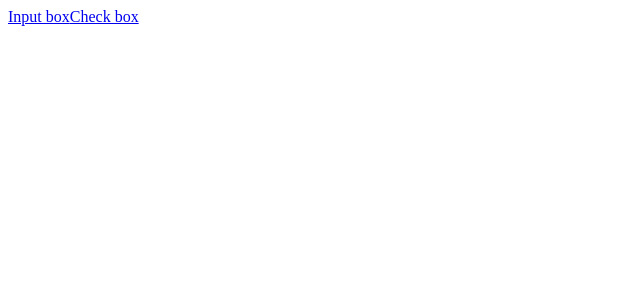
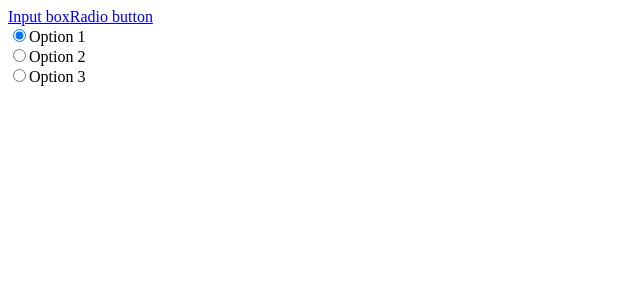
Before and after one commit to harytkon/minimal-react-redux-router-boilerplate, a React app: page /radiobutton in a window 1280 px wide. Shown: the top 300 px of the page, without its empty margins (0-640 px from the left). Built offline with nearby package versions, Linux system fonts and the light colour scheme.

Commit message:
Checkbox to radio button

```diff
--- a/src/CheckboxComp.jsx
+++ /dev/null
@@ -1,20 +0,0 @@
-import React from 'react';
-import TextLabel from './TextLabel';
-
-function handleInputChange() {
-
-}
-
-export default function CheckboxComp() {
-  return (
-    <div>
-      <input
-        name="isGoing"
-        type="checkbox"
-        checked="true"
-        onChange={handleInputChange}
-      />
-      <TextLabel />
-    </div>
-  );
-}
--- /dev/null
+++ b/src/RadioButtonComp.jsx
@@ -0,0 +1,30 @@
+import React from 'react';
+import TextLabel from './TextLabel';
+
+export default function RadioButtonComp() {
+  return (
+    <div>
+      <form>
+        <div className="radio">
+          <label htmlFor="option1">
+            <input id="option1" type="radio" value="option1" checked />
+            Option 1
+          </label>
+        </div>
+        <div className="radio">
+          <label htmlFor="option2">
+            <input id="option2" type="radio" value="option2" />
+            Option 2
+          </label>
+        </div>
+        <div className="radio">
+          <label htmlFor="option3">
+            <input id="option2" type="radio" value="option3" />
+            Option 3
+          </label>
+        </div>
+      </form>
+      <TextLabel />
+    </div>
+  );
+}
--- a/src/index.jsx
+++ b/src/index.jsx
@@ -9,7 +9,7 @@ import {
 } from 'react-router-dom';
 import { createHistory as history } from 'history';
 import InputComp from './InputComp';
-import CheckboxComp from './CheckboxComp';
+import RadioButtonComp from './RadioButtonComp';
 import Navigation from './Navigation';
 import reducer from './reducer';
 
@@ -25,7 +25,7 @@ ReactDOM.render(
         <Switch>
           <Route path="/redirect" render={() => <Redirect from="/redirect" to="/" />} />
           <Route path="/input" component={InputComp} />
-          <Route path="/checkbox" component={CheckboxComp} />
+          <Route path="/radiobutton" component={RadioButtonComp} />
         </Switch>
       </div>
     </Router>
--- a/src/navigation.jsx
+++ b/src/navigation.jsx
@@ -7,8 +7,8 @@ export default function Navigation() {
       <Link to="/input">
         Input box
       </Link>
-      <Link to="/checkbox">
-        Check box
+      <Link to="/radiobutton">
+        Radio button
       </Link>
     </div>
   );
```
